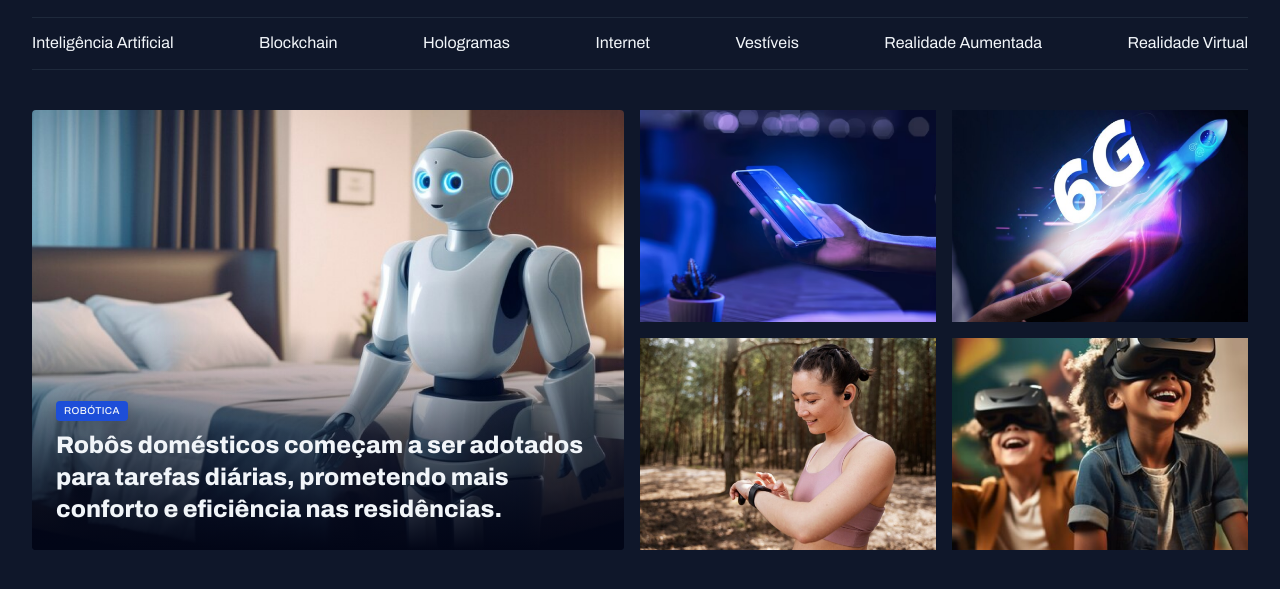
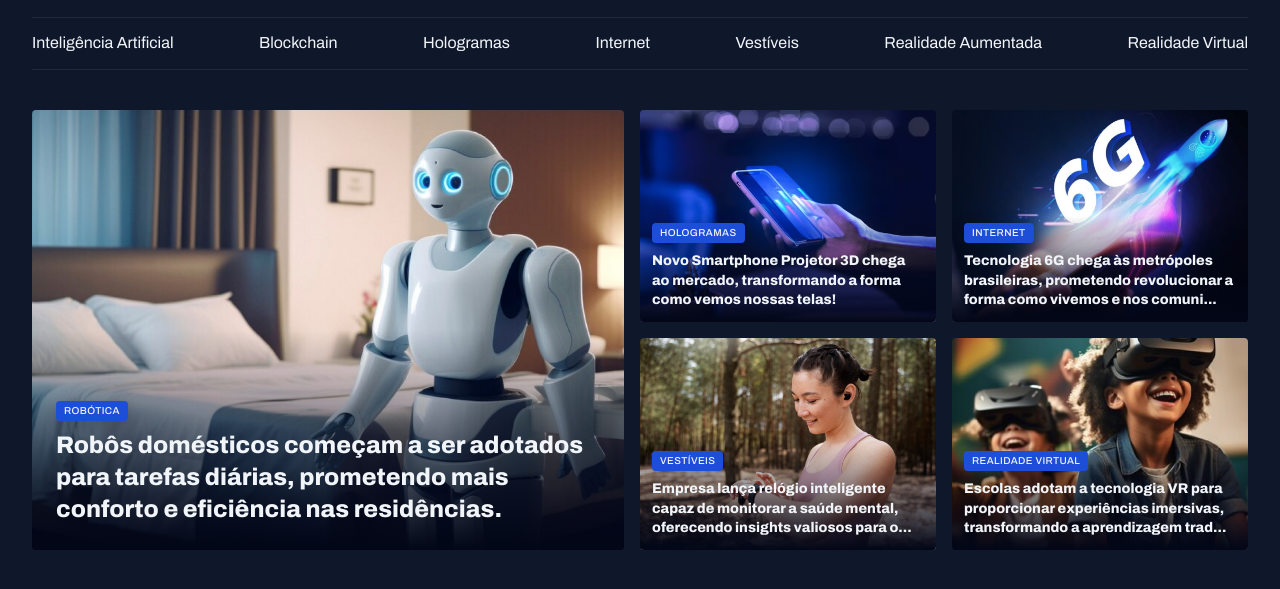
Before and after one commit to lhucaseduardo/portalDeNoticias, a plain HTML site: page index.html in a window 1280 px wide. Shown: the part 45-634 px from the top of the page. Drawn offline with Linux system fonts and the light colour scheme.

Commit message:
finishing the featured sections

```diff
--- a/index.html
+++ b/index.html
@@ -55,18 +55,48 @@
             </figure>
 
             <div class="grid grid-cols-2 gap-16">
-                <div>
+                <figure class="card">
                     <img src="./assets/images/Image 02.png" alt="">
-                </div>
-                <div>
+                    <figcaption>
+                        <span class="content-tag">hologramas</span>
+                        <h2 class="text-lg">
+                            Novo Smartphone Projetor 3D chega ao mercado, transformando a forma como vemos nossas telas!
+                        </h2>
+                    </figcaption>
+                </figure>
+
+                <figure class="card">
                     <img src="./assets/images/Image 03.png" alt="">
-                </div>
-                <div>
+                    <figcaption>
+                        <span class="content-tag">internet</span>
+                        <h2 class="text-lg">
+                            Tecnologia 6G chega às metrópoles brasileiras, prometendo revolucionar a forma como vivemos e
+                            nos comuni...
+                        </h2>
+                    </figcaption>
+                </figure>
+
+                <figure class="card">
                     <img src="./assets/images/Image 04.png" alt="">
-                </div>
-                <div>
+                    <figcaption>
+                        <span class="content-tag">vestíveis</span>
+                        <h2 class="text-lg">
+                            Empresa lança relógio inteligente capaz de monitorar a saúde mental, oferecendo insights
+                            valiosos para o...
+                        </h2>
+                    </figcaption>
+                </figure>
+
+                <figure class="card">
                     <img src="./assets/images/Image 05.png" alt="">
-                </div>
+                    <figcaption>
+                        <span class="content-tag">realidade virtual</span>
+                        <h2 class="text-lg">
+                            Escolas adotam a tecnologia VR para proporcionar experiências imersivas, transformando a
+                            aprendizagem trad...
+                        </h2>
+                    </figcaption>
+                </figure>
             </div>
         </section>
     </main>
--- a/styles/sections.css
+++ b/styles/sections.css
@@ -26,6 +26,10 @@
             bottom: 0;
             padding: 24px;
 
+            &:has(.text-lg) {
+                padding: 12px;
+            }
+
             h2 {
                 margin-top: 8px;
             }
```
